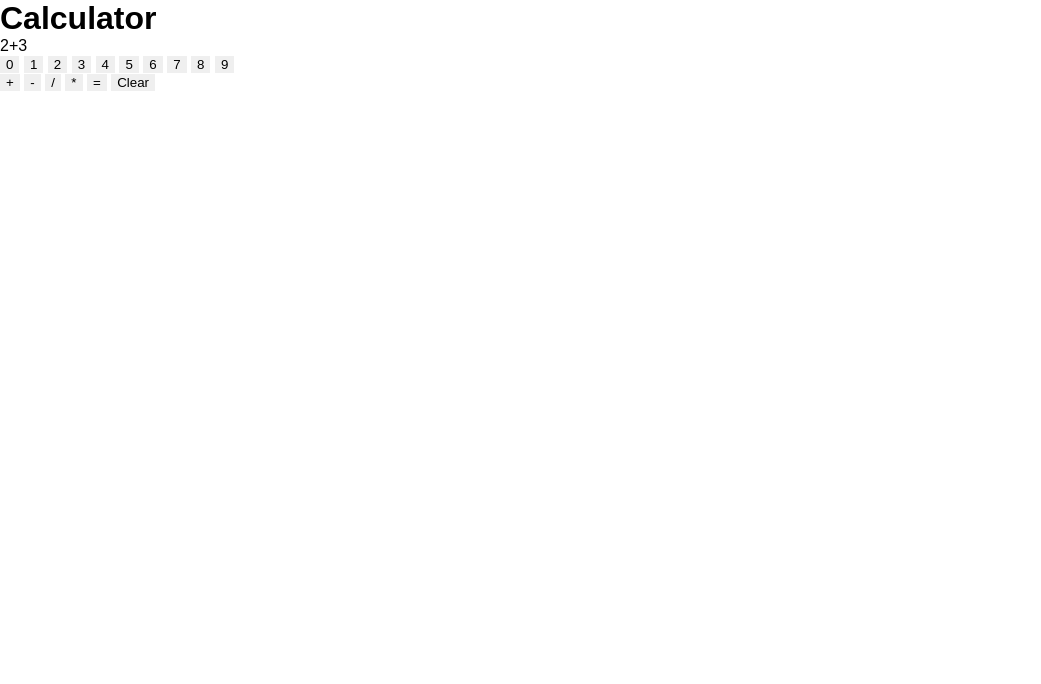
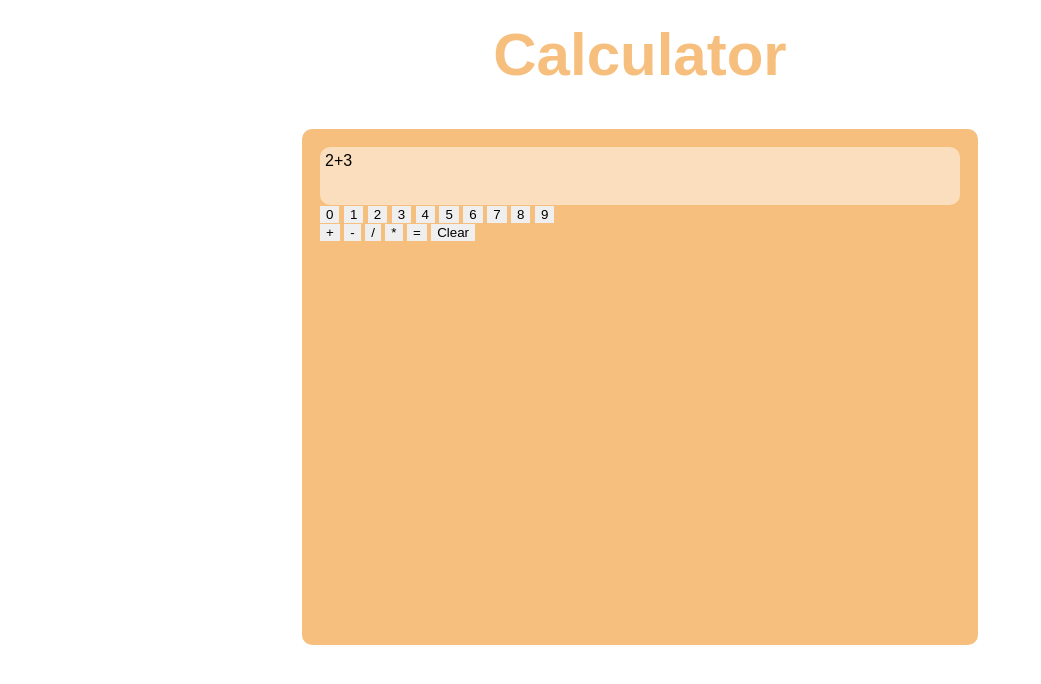
Before and after one commit to durgeshbg/calculator, a plain HTML site: page index.html in a window 1280 px wide. Shown: the whole page, without its empty margins (0-1041 px from the left). Drawn offline with Linux system fonts and the light colour scheme.

Commit message:
add display, color & structure styles

```diff
--- a/index.html
+++ b/index.html
@@ -8,10 +8,10 @@
         <title>Calculator</title>
     </head>
     <body>
-        <h1>Calculator</h1>
+        <div class="h1">Calculator</div>
         <div class="calculator">
+            <div class="display">2+3</div>
             <div class="digits">
-                <div class="display">2+3</div>
                 <button class="digit">0</button>
                 <button class="digit">1</button>
                 <button class="digit">2</button>
--- a/style.css
+++ b/style.css
@@ -1,3 +1,9 @@
+:root {
+    --sand: rgb(247, 191, 126);
+    --light-sand: rgb(250, 222, 189);
+    --dark-sand: rgb(207, 144, 72);
+}
+
 * {
     margin: 0;
     border: 0;
@@ -7,4 +13,31 @@
 body {
     display: flex;
     flex-direction: column;
+    align-items: center;
+    gap: 20px;
 }
+
+.h1 {
+    font-size: 60px;
+    font-weight: bold;
+    color: var(--sand);
+    padding: 20px;
+}
+
+.calculator {
+    display: flex;
+    flex-direction: column;
+    background-color: var(--sand);
+    width: 50vw;
+    height: 60vh;
+    border-radius: 10px;
+    padding: 18px;
+}
+
+.display {
+    background-color: var(--light-sand);
+    width: auto;
+    height: 6vh;
+    border-radius: 10px;
+    padding: 5px;
+}
```
